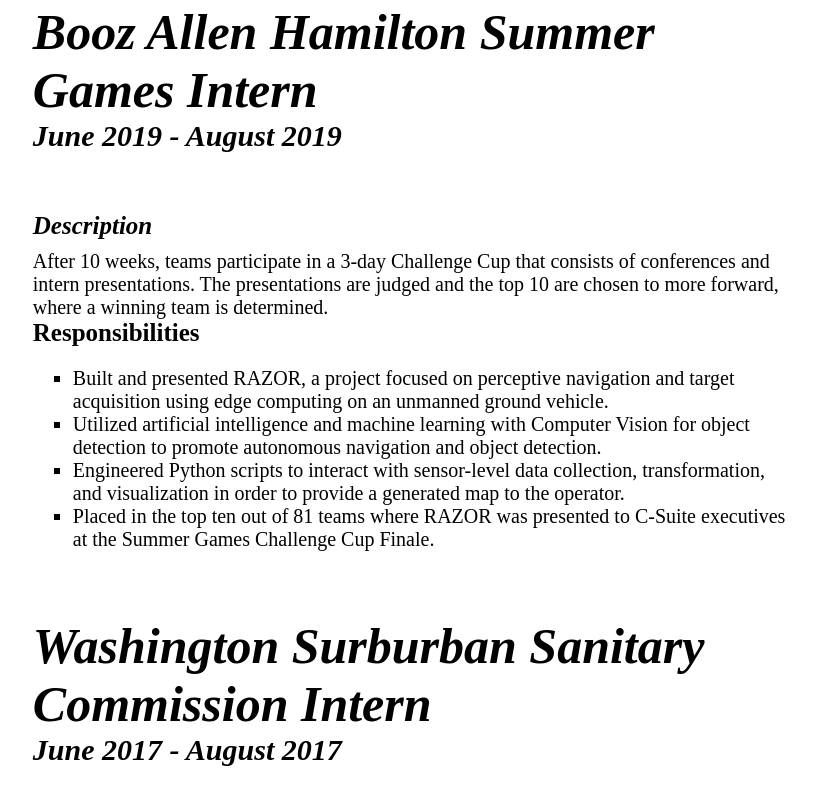
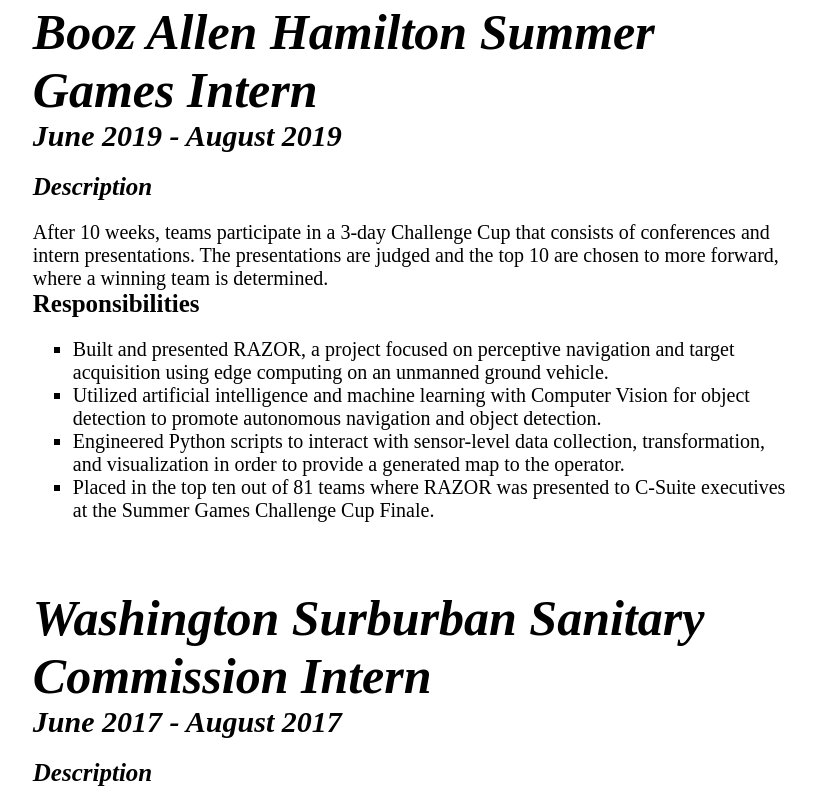
Before and after one commit to jonathanbui810/INST377, a plain HTML site: page index.html in a window 1280 px wide. Shown: the part 901-1705 px from the top of the page, without its empty margins (228-1044 px from the left). Drawn offline with Linux system fonts and the light colour scheme.

Commit message:
Add files via upload

```diff
--- a/style.css
+++ b/style.css
@@ -51,7 +51,8 @@
 #main #history h6 {
   font-style: italic;
   font-size: 25px;
-  margin-bottom: 10px;
+  margin-bottom: 20px;
+  margin-top: 20px
 }
 #main #history h7 {
   font-size: 20px;
```
